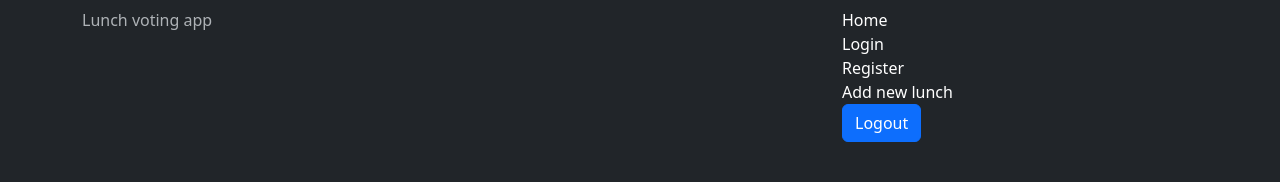
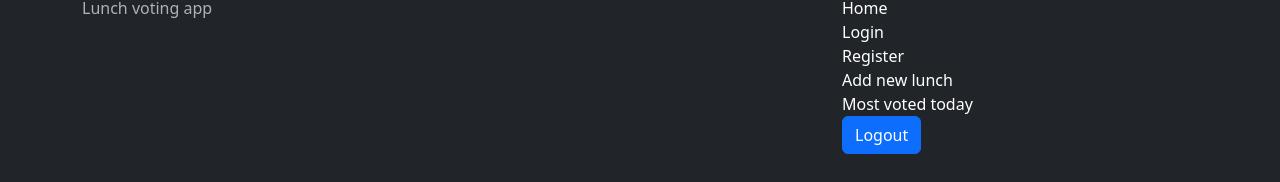
Before and after one commit to Videk3/node_project-fe, a React (Vite) app: page /mostvotes in a window 1280 px wide. Both pictures are taken after a click on the button "Toggle navigation". Shown: the part 281-463 px from the top of the page. Built offline with nearby package versions, Linux system fonts and the light colour scheme.

Commit message:
Added Route and link for page showing most voted lunch today

```diff
--- a/src/App.tsx
+++ b/src/App.tsx
@@ -5,6 +5,7 @@ import Login from "./pages/Login.tsx";
 import Wrapper from "./components/Wrapper.tsx";
 import Home from "./pages/Home.tsx";
 import NewLunch from "./pages/NewLunch.tsx";
+import MostVotesToday from "./pages/MostVotesToday.tsx";
 
 function App() {
 
@@ -17,6 +18,7 @@ function App() {
                       <Route path={'/login'} element={<Login />}/>
                       <Route path={'/register'} element={<Register />}/>
                       <Route path={'/create'} element={<NewLunch />}/>
+                      <Route path={'/mostvotes'} element={<MostVotesToday />}/>
                   </Routes>
               </BrowserRouter>
           </Wrapper>
--- a/src/components/Header.tsx
+++ b/src/components/Header.tsx
@@ -81,6 +81,7 @@ const Header = () => {
                                     <li><a href="/login" className="text-white">Login</a></li>
                                     <li><a href="/register" className="text-white">Register</a></li>
                                     <li><a href="/create" className="text-white">Add new lunch</a></li>
+                                    <li><a href="/mostvotes" className="text-white">Most voted today</a></li>
                                     <li>
                                         <Button className="text-white" onClick={signout}>
                                         Logout
```
